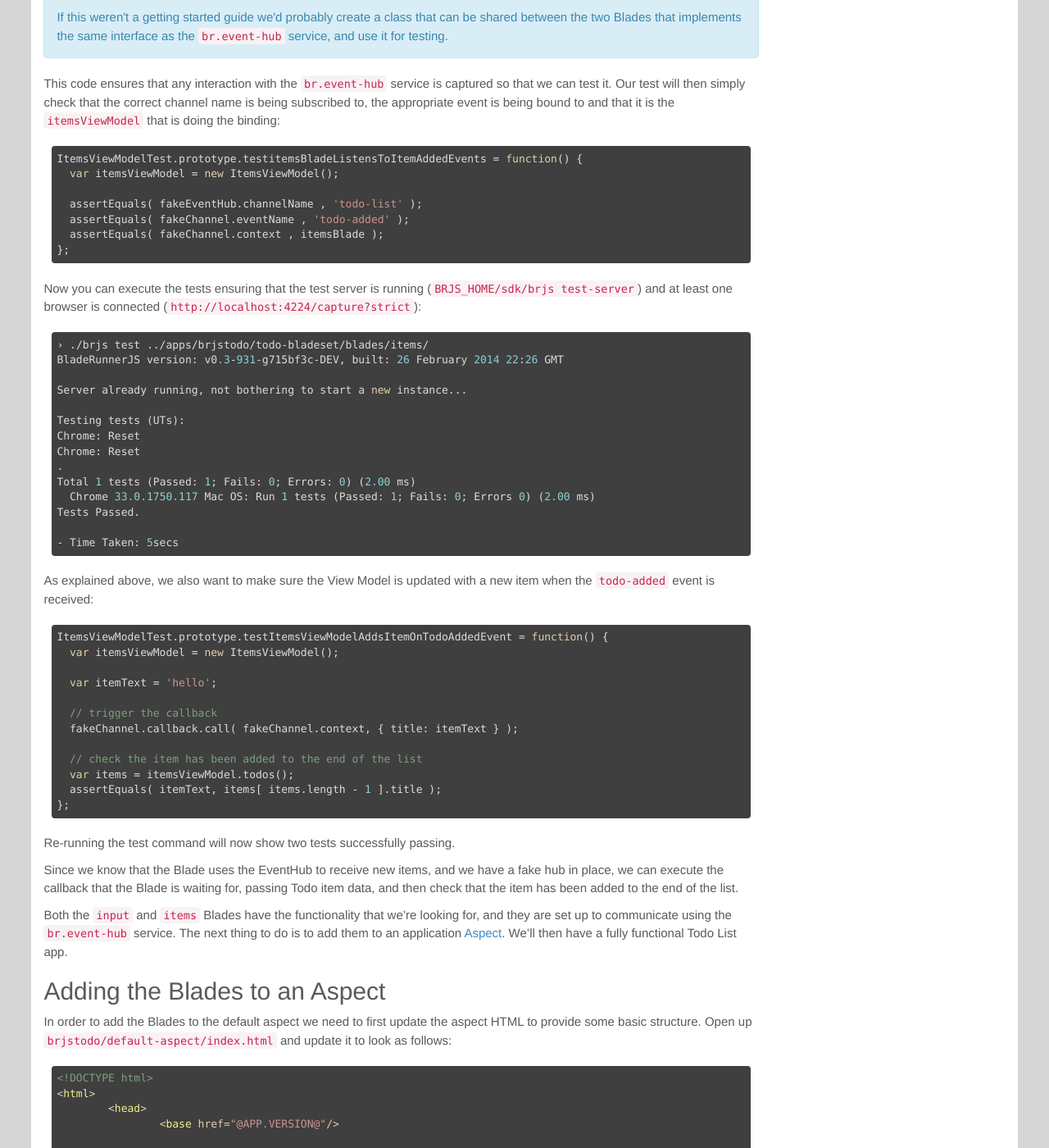
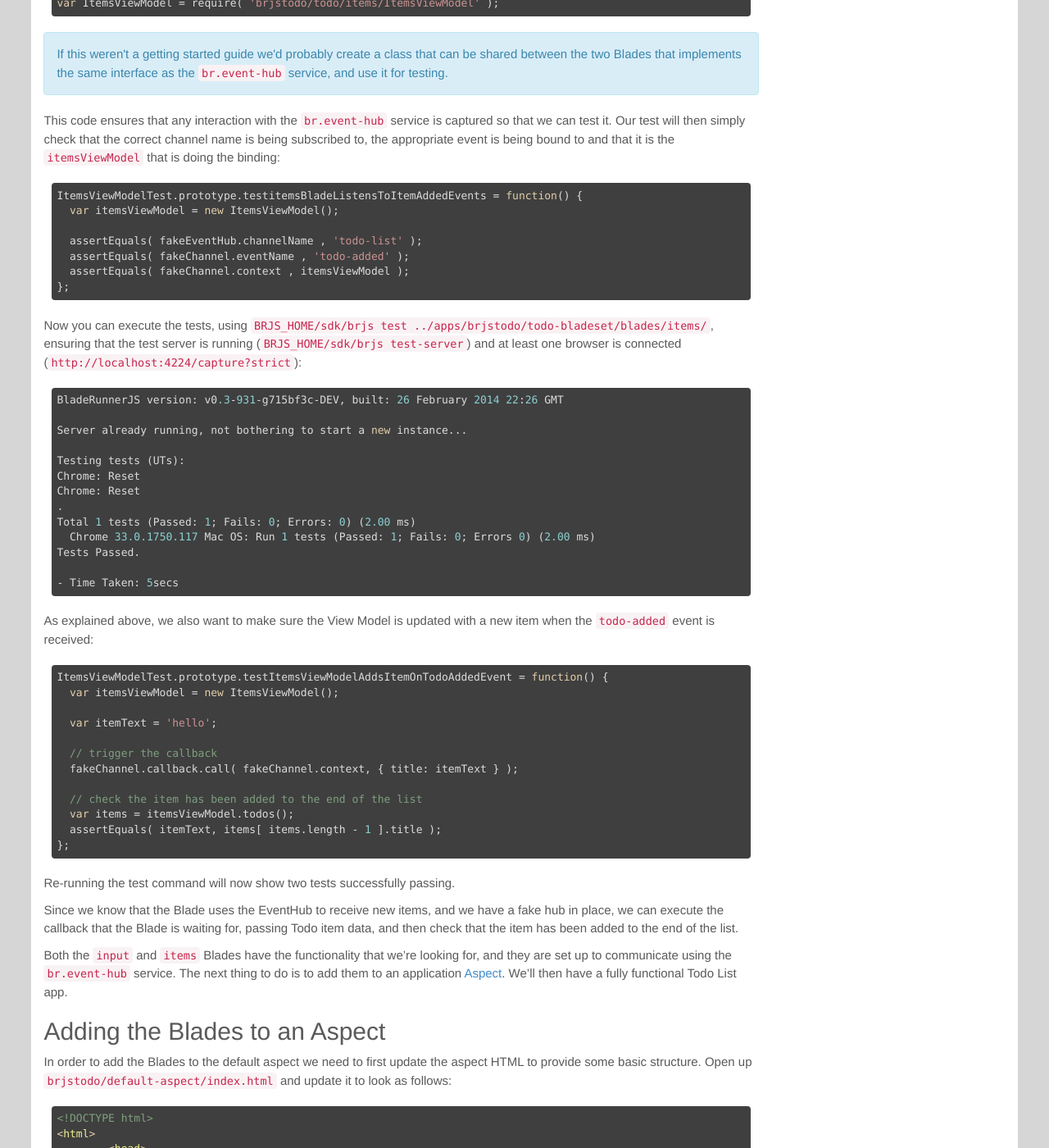
Before and after one commit to BladeRunnerJS/brjs-site, a Jekyll site: the page built from docs/use/getting_started.md, in a window 1280 px wide and 1400 px high, scrolled down 17872 px. Shown: the whole window at 82% size. Built offline with Jekyll 4.4.1, drawn with Linux system fonts in a browser that asks for light colours; nearby versions of some CDN libraries; Markdown is read by kramdown in place of the engine named in the settings; some of the changed text lies outside the part shown.

Commit message:
adding changes to getting started guide to fix issues when using 0.4 prerelease

````diff
--- a/docs/use/getting_started.md
+++ b/docs/use/getting_started.md
@@ -4,12 +4,6 @@
 permalink: /docs/use/getting_started/
 notice: none
 ---
-
-<div class="alert alert-warning">
-  <p>
-    <strong>This Getting Started Guide is based on v0.4 of BladeRunnerJS which is not yet release. If you wish to try out this getting started guide you will need to build BladeRunnerJS from source. The source can be found in the <a href="https://github.com/BladeRunnerJS/brjs/tree/better-initial-dx">better-initial-dx</a> branch and then you can follow the <a href="https://github.com/BladeRunnerJS/brjs/tree/better-initial-dx#how-to-build-brjs">how to build guide</a> (it's pretty simple!) in order to create the toolkit.</strong>
-  </p>
-</div>
 
 <p><strong>This guide provides you with a basic overview of getting started with BladeRunnerJS (BRJS), including covering some of the core concepts.</strong></p>
 
@@ -160,13 +156,19 @@
 
 ### Run the Blade in a Workbench
 
-Now that you've seen the View Model class and the view template, let's launch a Workbench and see the Blade running in isolation. Ensure the development web server is running (`BRJS_HOME/sdk/brjs serve`) and navigate to the workbench via `http://localhost:7070/brjstodo/todo-bladeset/blades/todoinput/workbench/`.
+Now that you've seen the View Model class and the view template, let's launch a Workbench and see the Blade running in isolation. Ensure the development web server is running (`BRJS_HOME/sdk/brjs serve`) and navigate to the workbench via `http://localhost:7070/brjstodo/todo-bladeset/blades/input/workbench/`.
 
 ![](/docs/use/img/hello-world-workbench.png)
 
 You'll notice that there's a **Visualise Knockout View Model** Workbench Tool that shows a tree visualisation of the View Model. In there you'll see a simple `message:Hello World!` name and value.
 
 If you click the `Log me` button the `buttonClicked` function is called and `button clicked` will be logged to the JavaScript console.
+
+<div class="alert alert-info github">
+    <p>
+        <strong>This thing's really slow!</strong> Due to the dependency analysis BladeRunnerJS performs on your JavaScript the initial load of any page will take slightly longer than subsequent loads. Subsequent load time is however slightly longer than we'd like so we're working to improve it.
+    </p>
+</div>
 
 ### Add Two-Way Data Binding
 
@@ -640,14 +642,13 @@
 
   assertEquals( fakeEventHub.channelName , 'todo-list' );
   assertEquals( fakeChannel.eventName , 'todo-added' );
-  assertEquals( fakeChannel.context , itemsBlade );
+  assertEquals( fakeChannel.context , itemsViewModel );
 };
 ```
 
-Now you can execute the tests ensuring that the test server is running (`BRJS_HOME/sdk/brjs test-server`) and at least one browser is connected (`http://localhost:4224/capture?strict`):
+Now you can execute the tests, using `BRJS_HOME/sdk/brjs test ../apps/brjstodo/todo-bladeset/blades/items/`, ensuring that the test server is running (`BRJS_HOME/sdk/brjs test-server`) and at least one browser is connected (`http://localhost:4224/capture?strict`):
 
 ```bash
-› ./brjs test ../apps/brjstodo/todo-bladeset/blades/items/
 BladeRunnerJS version: v0.3-931-g715bf3c-DEV, built: 26 February 2014 22:26 GMT
 
 Server already running, not bothering to start a new instance...
@@ -694,6 +695,8 @@
 <!DOCTYPE html>
 <html>
 	<head>
+		<meta charset="UTF-8">
+
 		<base href="@APP.VERSION@"/>
 
 		<title>My Application</title>
@@ -702,16 +705,17 @@
 
 	</head>
 	<body>
+        <!-- new code -->
+		<section id="todoapp"></section>
+        <!-- end of new code -->
 
-		<!-- new code -->
-		<section id="todoapp"></section>
-		<!-- end of new code -->
-
-		<!-- dev-minifier can be set to "combined" for all JS content to be bundled with a single request -->
+    <!-- dev-minifier can be set to "combined" for all JS content to be bundled with a single request -->
 		<@js.bundle dev-minifier="none" prod-minifier="combined"@/>
 		<script>
 			( function() {
 
+				// Register application EventHub. Required until the following is fixed:
+				// https://github.com/BladeRunnerJS/brjs/issues/354
 				var ServiceRegistry = require( 'br/ServiceRegistry' );
 				var EventHub = require( 'br/EventHub' );
 				ServiceRegistry.registerService( 'br.event-hub', new EventHub() );
@@ -723,6 +727,7 @@
 		</script>
 	</body>
 </html>
+
 ```
 
 The `<@css.bundle theme="standard"@/>` tag is replaced at build time with a reference to a CSS bundle and the `<@js.bundle@/>` with a reference to the generated JavaScript source. This will be either numerous script tags for each JavaScript file or a single bundle file.
@@ -808,12 +813,6 @@
 
 ## Build and Deploy
 
-<div class="alert alert-warning">
-  <p>
-    <strong>The WAR command does not work in the <em>better-initial-dx</em> branch. This will be fixed for the v0.4 release.</strong>
-  </p>
-</div>
-
 For the moment we only support deploying as a [.WAR][war-file] file so we'll cover building and deploying to [Apache Tomcat](http://tomcat.apache.org/).
 
 [war-file]: http://en.wikipedia.org/wiki/WAR_file_format_(Sun)
````
Also changed, not shown: other parts of docs/use/getting_started.md (+6 -2 lines), _includes/docs/use/install.md (+1 -1 lines).
